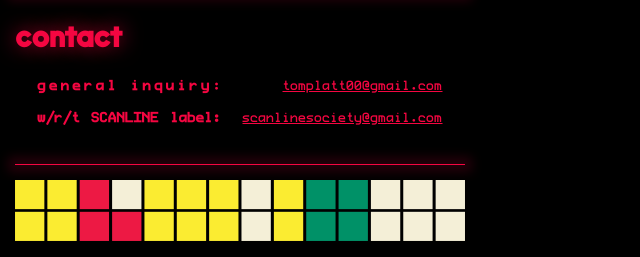
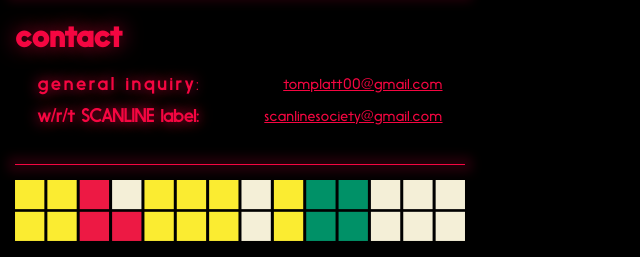
Before and after one commit to tomplatt00/tomplatt00.github.io, a plain HTML site: page index.html in a window 1280 px wide. Shown: the part 1845-2102 px from the top of the page, without its empty margins (0-640 px from the left). Drawn offline with nearby package versions, Linux system fonts and the light colour scheme; no server answers.

Commit message:
Update default.css

```diff
--- a/default.css
+++ b/default.css
@@ -332,14 +332,13 @@ svg {
     display:block;
     width:90%;
     line-height: 2em;
-    font-family: 'Profont', Courier, monospace;
     margin-left: auto;
     margin-right: auto;
 }
 
 #emailLeftColumn {
-    display:inline-block;
-    font-size: 1.06em;
+    display: inline-block;
+    font-size: 1.1em;
     text-align: justify;
     text-align-last: justify;
     max-width: 50%;
@@ -360,7 +359,8 @@ svg {
 .mailto {
     text-decoration: underline;
     float: right;
-    font-size: 1em;
+    font-size: .9em;
+    letter-spacing: .03em;
 }
 
 /*dumb crt glow shit  dumb crt glow shit  dumb crt glow shit*/
@@ -438,4 +438,4 @@ a.albumDL {text-shadow: 0px 0px 22px rgba(245, 6, 66, 0.81);}
 
 .hr, .vr {box-shadow: 0px 0px 11px 7px rgba(245,6,66,0.15);}
 
-.album-info {text-shadow: 0px 0px 14px rgba(245, 6, 66, 0.9);}
+.album-info, .mailDesc {text-shadow: 0px 0px 14px rgba(245, 6, 66, 0.9);}
```
